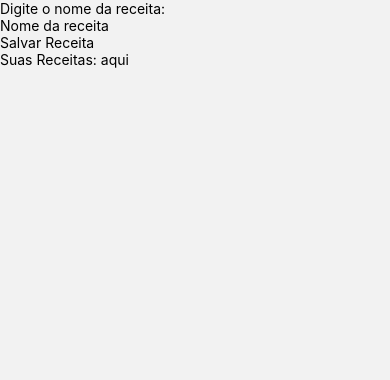
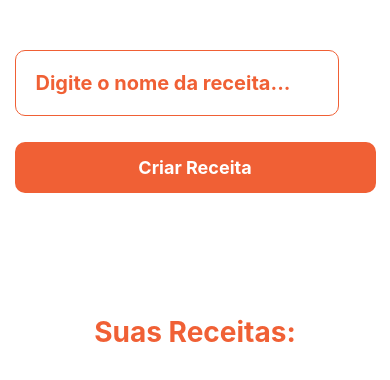
Before and after one commit to oaleekis/CookAI, a React Native app: screen /HomeScreen in a window 390 px wide. Shown: the top 380 px of the page. Built offline with nearby package versions, Linux system fonts and the light colour scheme.

Commit message:
create page register

```diff
--- a/src/components/RecipeList.js
+++ b/src/components/RecipeList.js
@@ -1,20 +1,20 @@
 import React from 'react';
-import { View, Text, FlatList } from 'react-native';
+import { View, Text, StyleSheet, FlatList } from 'react-native';
 
-const RecipeList = ({  }) => {
+const RecipeList = ({ }) => {
   return (
     <View>
-      <Text>Suas Receitas: aqui</Text>
-      <FlatList>
-
-
-            <Text>teste</Text>
-
-
-      </FlatList>
-
+      <Text style={styles.message}>Suas Receitas:</Text>
     </View>
   );
 };
 
+const styles = StyleSheet.create({
+  message: {
+    fontSize: 28,
+    fontWeight: 'bold',
+    color: '#f06035'
+  },
+});
+
 export default RecipeList;
--- a/src/pages/HomeScreen/index.js
+++ b/src/pages/HomeScreen/index.js
@@ -1,4 +1,4 @@
-import { View, Text, TextInput, TouchableOpacity } from 'react-native';
+import { View, Text, StyleSheet, TextInput, TouchableOpacity } from 'react-native';
 import React from 'react';
 
 import * as Animatable from 'react-native-animatable';
@@ -7,13 +7,58 @@ import RecipeList from '../../components/RecipeList';
 
 export default function HomeScreen() {
     return (
-        <View>
-            <Text>Digite o nome da receita:</Text>
-            <TextInput placeholder="Nome da receita" />
-            <TouchableOpacity>
-                <Text>Salvar Receita</Text>
+        <View style={styles.container}>
+
+            <View style={styles.containerHeader}>
+            <TextInput style={styles.input} placeholderTextColor="#f06035" placeholder="Digite o nome da receita..." />
+            <TouchableOpacity style={styles.button}>
+                <Text style={styles.buttonText}>Criar Receita</Text>
             </TouchableOpacity>
-            <RecipeList />
+            </View>
+
+            <View style={styles.containerList}>
+                <RecipeList />
+            </View>
         </View>
     )
 }
+
+const styles = StyleSheet.create({
+    container: {
+        flex: 1,
+        backgroundColor: 'white',
+        justifyContent: 'center',
+        alignItems: 'center'
+    },
+    containerHeader: {
+        marginTop: 50,
+        flex: 1,
+    },
+    containerList: {
+        flex: 2,
+    },
+    input: {
+        borderWidth: 1,
+        borderRadius: 10,
+        padding: 20,
+        width: '90%',
+        marginBottom: 12,
+        fontSize: 20,
+        fontWeight: 'bold',
+        color: '#f06035',
+        borderColor: '#f06035'
+    },
+    button: {
+        backgroundColor: '#f06035',
+        borderRadius: 10,
+        padding: 15,
+        marginTop: 14,
+        justifyContent: 'center',
+        alignItems: 'center'
+    },
+    buttonText: {
+        color: '#fff',
+        fontSize: 18,
+        fontWeight: 'bold',
+    },
+});
--- /dev/null
+++ b/src/pages/Register/index.js
@@ -0,0 +1,94 @@
+import { View, Text, StyleSheet, TextInput, TouchableOpacity } from 'react-native'
+import React from 'react'
+
+import * as Animatable from 'react-native-animatable';
+
+import { useNavigation } from '@react-navigation/native';
+
+export default function Register() {
+    const navigation = useNavigation();
+    return (
+        <View style={styles.container}>
+            <Animatable.View animation="fadeInLeft" deLay={500} style={styles.containerHeader}>
+                <Text style={styles.message}>Seja bem vindo!</Text>
+            </Animatable.View>
+
+            <Animatable.View animation="fadeInUp" style={styles.containerForm}>
+
+                <Text style={styles.messageForm}>Crie sua conta</Text>
+                <TextInput placeholder='Nome' placeholderTextColor="#fff" style={styles.input} />
+
+                <TextInput placeholder='Sobrenome' placeholderTextColor="#fff" style={styles.input} />
+
+                <TextInput placeholder='E-mail' placeholderTextColor="#fff" style={styles.input} />
+
+                <TextInput placeholder='Nova Senha' secureTextEntry={true} placeholderTextColor="#fff" style={styles.input} />
+
+                <TouchableOpacity style={styles.button} onPress={() => navigation.navigate('SignIn')}>
+                    <Text style={styles.buttonText}>Cadastre-se</Text>
+                </TouchableOpacity>
+
+            </Animatable.View>
+        </View>
+    )
+}
+
+const styles = StyleSheet.create({
+    container: {
+        flex: 1,
+        backgroundColor: 'white'
+    },
+    containerHeader: {
+        marginTop: '14%',
+        paddingStart: '5%'
+    },
+    message: {
+        fontSize: 28,
+        marginBottom: 20,
+        fontWeight: 'bold',
+        color: '#f06035'
+    },
+    messageForm: {
+        fontSize: 28,
+        marginBottom: 50,
+        fontWeight: 'bold',
+        color: '#fff',
+    },
+    containerForm: {
+        backgroundColor: '#f06035',
+        flex: 1,
+        borderTopLeftRadius: 25,
+        borderTopRightRadius: 25,
+        paddingStart: '5%',
+        paddingEnd: '5%',
+        justifyContent: 'center',
+    },
+    title: {
+        fontSize: 20,
+        color: '#fff',
+    },
+    input: {
+        borderWidth: 1,
+        borderColor: '#fff',
+        borderRadius: 10,
+        padding: 20,
+        marginBottom: 50,
+        fontSize: 18,
+        fontWeight: 'bold',
+        color: '#fff'
+    },
+    button: {
+        backgroundColor: '#fff',
+        width: '100%',
+        borderRadius: 4,
+        paddingVertical: 8,
+        justifyContent: 'center',
+        alignItems: 'center'
+    },
+    buttonText: {
+        color: '#f06035',
+        fontSize: 18,
+        fontWeight: 'bold',
+    },
+
+})
--- a/src/pages/SignIn/index.js
+++ b/src/pages/SignIn/index.js
@@ -25,7 +25,7 @@ export default function SignIn() {
           <Text style={styles.buttonText}>Entrar</Text>
         </TouchableOpacity>
 
-        <TouchableOpacity style={styles.buttonRegister}>
+        <TouchableOpacity style={styles.buttonRegister} onPress={() => navigation.navigate('Register')}>
           <Text style={styles.buttonTextRegister}>Não possui uma conta? Cadastre-se</Text>
         </TouchableOpacity>
 
--- a/src/routes/index.js
+++ b/src/routes/index.js
@@ -3,6 +3,8 @@ import { createNativeStackNavigator } from "@react-navigation/native-stack";
 import Welcome from "../pages/Welcome";
 
 import SignIn from "../pages/SignIn";
+
+import Register from "../pages/Register";
 
 import HomeScreen from "../pages/HomeScreen";
 
@@ -22,6 +24,11 @@ export default function Routes(){
                 component={SignIn}
                 options={{ headerShown: false }}
             />
+            <Stack.Screen
+                name="Register"
+                component={Register}
+                options={{ headerShown: false }}
+            />
 
             <Stack.Screen
                 name="HomeScreen"
```
